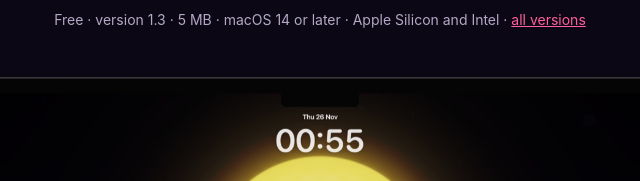
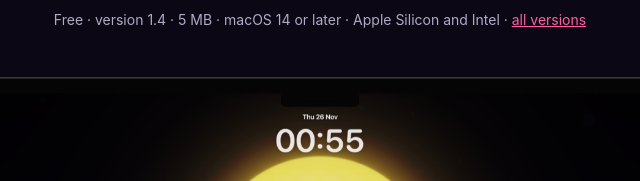
Before and after one commit to 4nand1/locklyrics-releases, a plain HTML site: page index.html in a window 1280 px wide. Shown: the part 497-678 px from the top of the page, 320-960 px from the left. Drawn offline with Linux system fonts and the light colour scheme; no server answers.

Commit message:
Version 1.4

```diff
--- a/index.html
+++ b/index.html
@@ -47,7 +47,7 @@
     <h1>LockLyrics</h1>
     <p class="lead">Synced lyrics for whatever you play on your Mac, word by word, on the lock screen, the desktop or full screen, over 3D scenes that move with the music.</p>
     <a class="btn" id="dl" href="https://github.com/4nand1/locklyrics-releases/releases/latest/download/LockLyrics.dmg">Download for Mac</a>
-    <p class="note">Free · version <span id="ver">1.3</span> · 5 MB · macOS 14 or later · Apple Silicon and Intel · <a href="https://github.com/4nand1/locklyrics-releases/releases">all versions</a></p>
+    <p class="note">Free · version <span id="ver">1.4</span> · 5 MB · macOS 14 or later · Apple Silicon and Intel · <a href="https://github.com/4nand1/locklyrics-releases/releases">all versions</a></p>
     <div class="hero"><img src="img/mac-nightdrive.jpg" alt="LockLyrics on a MacBook: the Night drive look, a sung word over wireframe hills under the song's cover as the sun" width="1600" height="1000"></div>
   </header>
 
```
